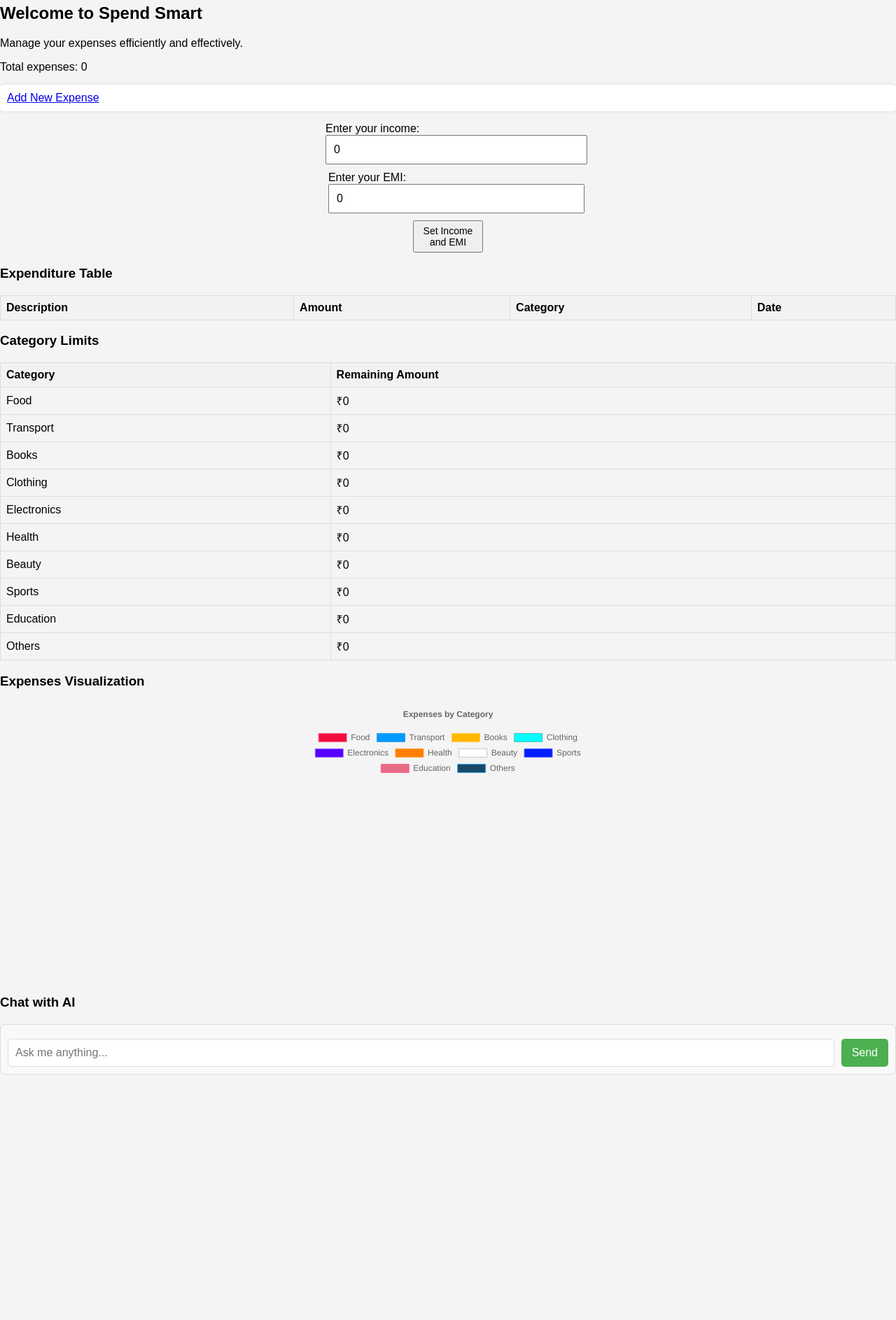
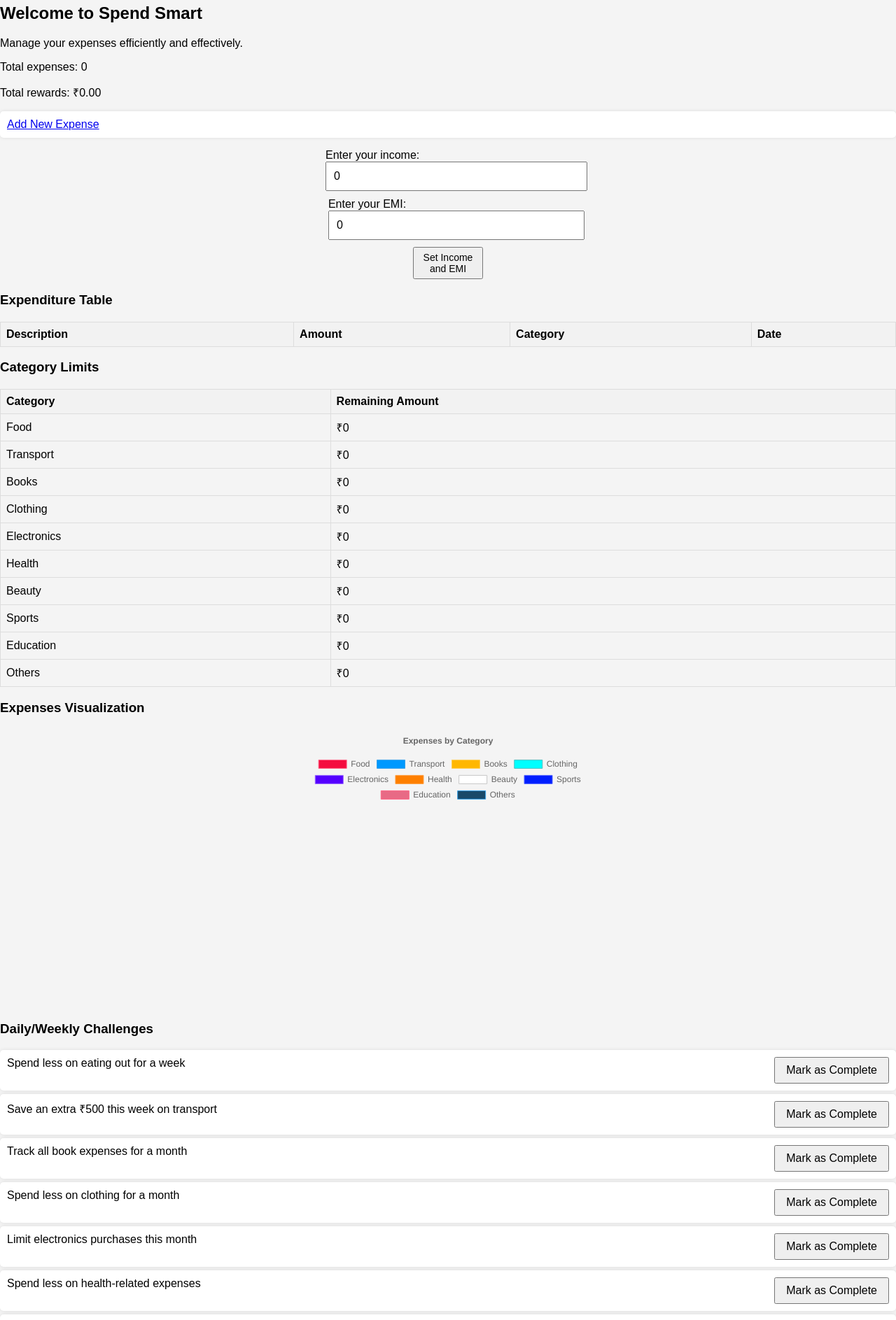
Before and after one commit to KOTAPHANITEJA/spendsmart, a React (Create React App) app in the folder client/: page / in a window 1280 px wide. Shown: the part 100-1987 px from the top of the page at 70% size. Before the commit the page ends 1636 px from the top, so only its background shows below. Built offline with nearby package versions, Linux system fonts and the light colour scheme.

Commit message:
Seventh Commit

```diff
--- a/client/src/App.css
+++ b/client/src/App.css
@@ -258,3 +258,22 @@
 .chatbot-input button:hover {
   background-color: #45a049; /* Change background color on hover */
 }
+
+.failed-challenge-message {
+  position: fixed;
+  top: 20px;
+  right: 20px;
+  background-color: #ffdddd;
+  border: 1px solid #f44336;
+  padding: 10px;
+  border-radius: 5px;
+  box-shadow: 0 0 5px rgba(0, 0, 0, 0.1);
+  transition: opacity 0.5s ease, transform 0.5s ease;
+  opacity: 1;
+  transform: translateX(0);
+}
+
+.failed-challenge-message.hide {
+  opacity: 0;
+  transform: translateX(100%);
+}
--- a/client/src/components/chatbot.js
+++ b/client/src/components/chatbot.js
@@ -23,7 +23,7 @@
 
     if (input.toLowerCase().includes('save')) {
       responseText = 'Consider saving at least 20% of your income.';
-    } else if (input.toLowerCase().includes('spend', 'expense')) {
+    } else if (input.toLowerCase().includes('spend','expense')) {
       responseText = 'Make sure to track your expenses and stick to your budget.';
     } else if (input.toLowerCase().includes('invest',)) {
       responseText = 'Investing in a diversified portfolio can help grow your wealth.';
--- a/client/src/pages/Home.js
+++ b/client/src/pages/Home.js
@@ -1,4 +1,4 @@
-import React, { useContext, useState } from 'react';
+import React, { useContext, useState, useEffect } from 'react';
 import { Link } from 'react-router-dom';
 import { ExpenseContext } from '../context/ExpenseContext';
 import { Pie } from 'react-chartjs-2';
@@ -11,6 +11,25 @@
   const { expenses, getRemainingAmount, income, setIncome, emi, setEmi } = useContext(ExpenseContext);
   const [inputIncome, setInputIncome] = useState(income);
   const [inputEmi, setInputEmi] = useState(emi);
+  const [rewards, setRewards] = useState(0);
+  const [failedChallengeMessage, setFailedChallengeMessage] = useState('');
+
+  const categories = [
+    'Food', 'Transport', 'Books', 'Clothing', 'Electronics', 'Health', 'Beauty', 'Sports', 'Education', 'Others'
+  ];
+
+  const [challenges, setChallenges] = useState([
+    { id: 1, text: 'Spend less on eating out for a week', category: 'Food', completed: false },
+    { id: 2, text: 'Save an extra ₹500 this week on transport', category: 'Transport', completed: false },
+    { id: 3, text: 'Track all book expenses for a month', category: 'Books', completed: false },
+    { id: 4, text: 'Spend less on clothing for a month', category: 'Clothing', completed: false },
+    { id: 5, text: 'Limit electronics purchases this month', category: 'Electronics', completed: false },
+    { id: 6, text: 'Spend less on health-related expenses', category: 'Health', completed: false },
+    { id: 7, text: 'Reduce beauty expenses for a month', category: 'Beauty', completed: false },
+    { id: 8, text: 'Spend less on sports activities', category: 'Sports', completed: false },
+    { id: 9, text: 'Save more on education expenses', category: 'Education', completed: false },
+    { id: 10, text: 'Reduce miscellaneous expenses', category: 'Others', completed: false },
+  ]);
 
   const handleIncomeChange = (e) => {
     setInputIncome(e.target.value);
@@ -26,9 +45,21 @@
     setEmi(parseFloat(inputEmi));
   };
 
-  const categories = [
-    'Food', 'Transport', 'Books', 'Clothing', 'Electronics', 'Health', 'Beauty', 'Sports', 'Education', 'Others'
-  ];
+  const handleChallengeCompletion = (id) => {
+    const challenge = challenges.find(challenge => challenge.id === id);
+    const remainingAmount = getRemainingAmount(challenge.category);
+
+    if (remainingAmount < 0) {
+      setFailedChallengeMessage(`Your challenge "${challenge.text}" has failed because you have exceeded the limit for ${challenge.category}.`);
+      setTimeout(() => {
+        setFailedChallengeMessage('');
+      }, 5000); // Hide the message after 5 seconds
+    } else {
+      setChallenges(challenges.map(challenge =>
+        challenge.id === id ? { ...challenge, completed: !challenge.completed } : challenge
+      ));
+    }
+  };
 
   const overLimitCategories = categories.filter(category => getRemainingAmount(category) < 0);
 
@@ -87,6 +118,22 @@
     },
   };
 
+  // Calculate rewards based on spending
+  useEffect(() => {
+    const calculateRewards = () => {
+      let totalRewards = 0;
+      categories.forEach(category => {
+        const remainingAmount = getRemainingAmount(category);
+        if (remainingAmount > 0) {
+          totalRewards += remainingAmount * 0.1; // Reward 10% of the remaining amount
+        }
+      });
+      setRewards(totalRewards);
+    };
+
+    calculateRewards();
+  }, [expenses, income, emi, categories, getRemainingAmount]);
+
   return (
     <div>
       <header>
@@ -96,6 +143,7 @@
         <h2>Welcome to Spend Smart</h2>
         <p>Manage your expenses efficiently and effectively.</p>
         <p>Total expenses: {expenses.length}</p>
+        <p>Total rewards: ₹{rewards.toFixed(2)}</p>
         <nav>
           <ul>
             <li>
@@ -166,6 +214,25 @@
         <div className="chart-container">
           <Pie data={data} options={options} />
         </div>
+        <h3>Daily/Weekly Challenges</h3>
+        <ul>
+          {challenges.map(challenge => (
+            <li key={challenge.id}>
+              {challenge.text}
+              <button
+                onClick={() => handleChallengeCompletion(challenge.id)}
+                className="medium-button"
+              >
+                {challenge.completed ? 'Completed' : 'Mark as Complete'}
+              </button>
+            </li>
+          ))}
+        </ul>
+        {failedChallengeMessage && (
+          <div className="failed-challenge-message">
+            {failedChallengeMessage}
+          </div>
+        )}
         <h3>Chat with AI</h3>
         <Chatbot />
       </div>
```
